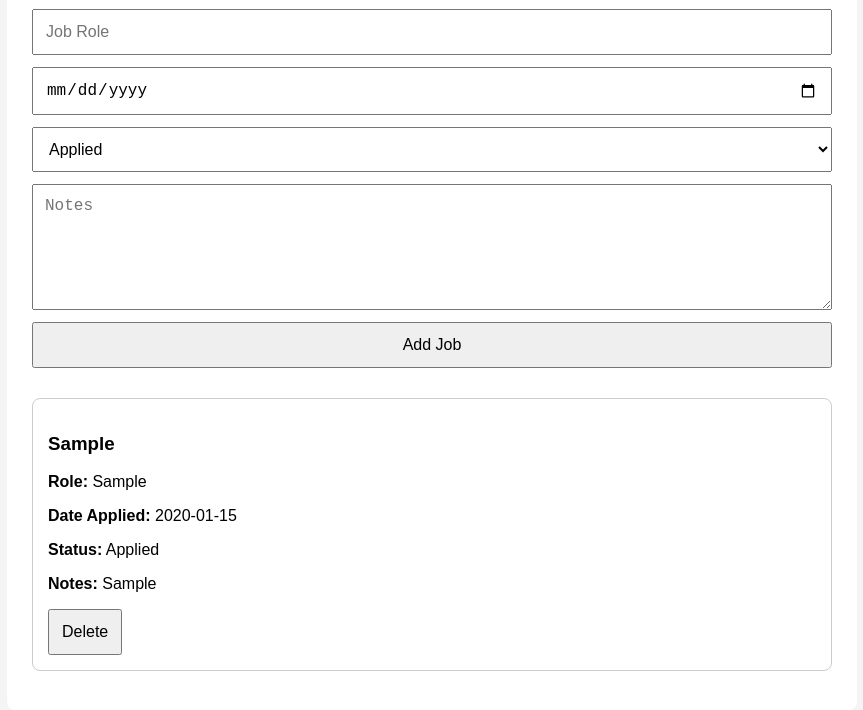
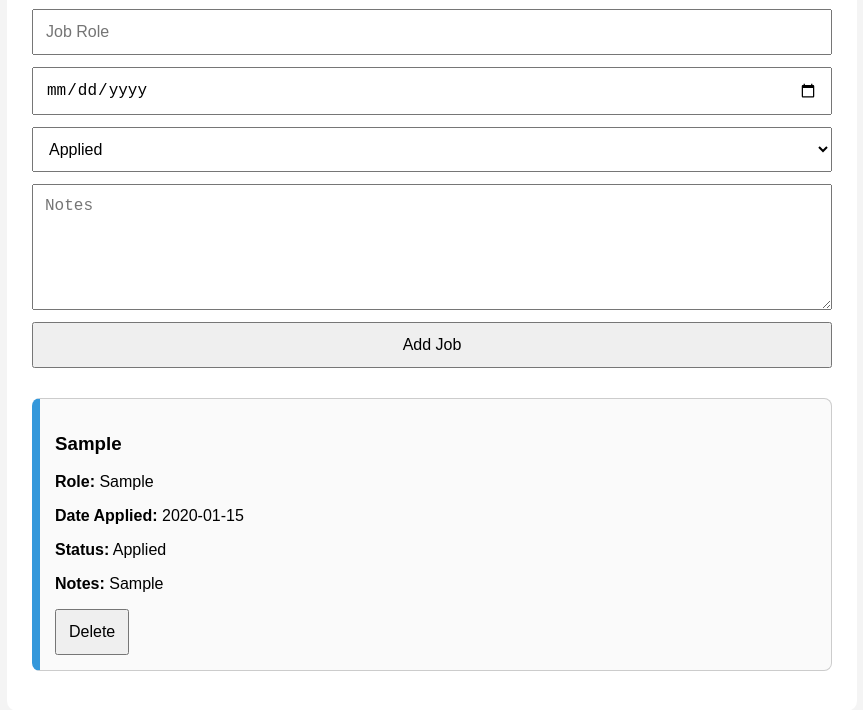
Before and after one commit to AlchemFac/JobTracker, a plain HTML site: page index.html in a window 1280 px wide. Both pictures are taken after typing "Sample", "Sample", "2020-01-15", "Sample" into the empty fields and a click on the button "Add Job". Shown: the part 194-904 px from the top of the page, without its empty margins (58-921 px from the left). Drawn offline with Linux system fonts and the light colour scheme.

Commit message:
Add status color coding

```diff
--- a/script.js
+++ b/script.js
@@ -36,7 +36,7 @@ function renderJobs() {
   jobs.forEach(function(job) {
     const jobCard = document.createElement("div");
 
-    jobCard.className = "job-card";
+    jobCard.className = `job-card ${job.status.toLowerCase()}`;
 
     jobCard.innerHTML = `
       <h3>${job.company}</h3>
--- a/style.css
+++ b/style.css
@@ -63,3 +63,27 @@ textarea {
 button {
   cursor: pointer;
 }
+
+.job-card {
+  border-left: 8px solid gray;
+  background: #fafafa;
+  padding: 15px;
+  margin-top: 15px;
+  border-radius: 8px;
+}
+
+.applied {
+  border-left-color: #3498db;
+}
+
+.interview {
+  border-left-color: #f39c12;
+}
+
+.rejected {
+  border-left-color: #e74c3c;
+}
+
+.offer {
+  border-left-color: #2ecc71;
+}
```
Also changed, not shown: 1 other file.
